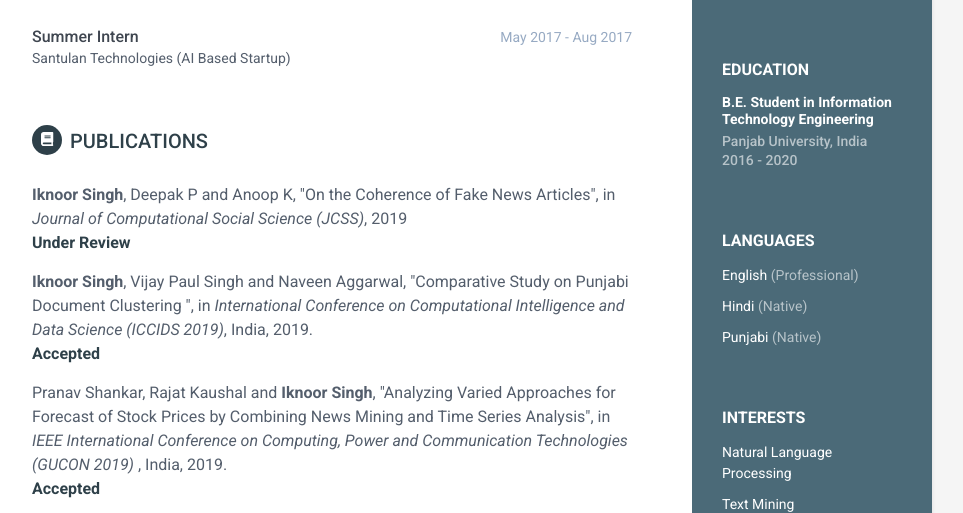
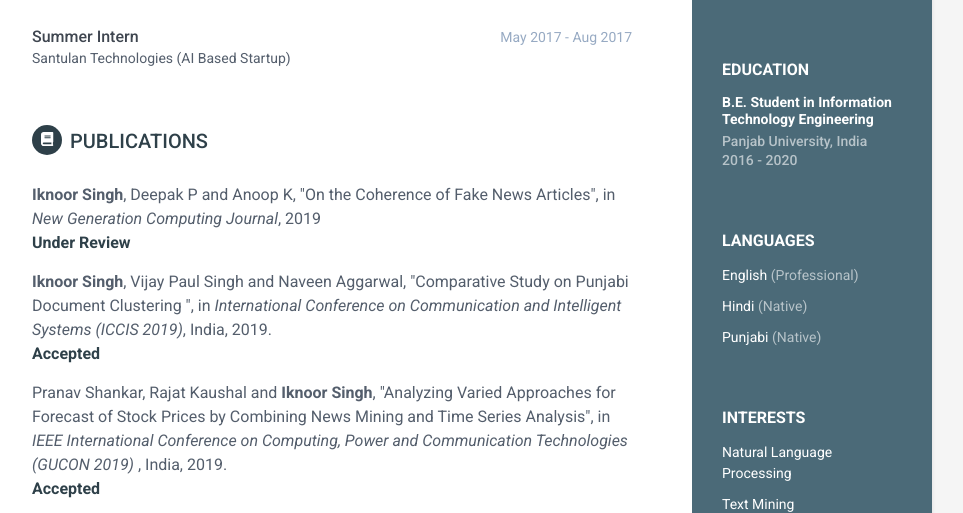
Before and after one commit to iknoorjobs/iknoorjobs.github.io, a plain HTML site: page index.html in a window 1280 px wide. Shown: the part 490-1003 px from the top of the page, without its empty margins (188-1151 px from the left). Drawn offline with Linux system fonts and the light colour scheme.

Commit message:
Update index.html

```diff
--- a/index.html
+++ b/index.html
@@ -138,11 +138,11 @@
                 <h2 class="section-title"><span class="icon-holder"><i class="fas fa-book"></i></span>Publications</h2>
 
                 <div class="item">
-                    <div class="project-title"><strong>Iknoor Singh</strong>, Deepak P and Anoop K, "On the Coherence of Fake News Articles", in <i>Journal of Computational Social Science (JCSS)</i>, 2019<br><a href="https://arxiv.org/abs/1906.11126"><strong>Under Review</strong></a></div>
+                    <div class="project-title"><strong>Iknoor Singh</strong>, Deepak P and Anoop K, "On the Coherence of Fake News Articles", in <i>New Generation Computing Journal</i>, 2019<br><a href="https://arxiv.org/abs/1906.11126"><strong>Under Review</strong></a></div>
                 </div><!--//item-->
 
                 <div class="item">
-                    <div class="project-title"><strong>Iknoor Singh</strong>, Vijay Paul Singh and Naveen Aggarwal, "Comparative Study on Punjabi Document Clustering	", in <i>International Conference on Computational Intelligence and Data Science (ICCIDS 2019)</i>, India, 2019.<br><a href="paper375.pdf"><strong>Accepted</strong></a></div>
+                    <div class="project-title"><strong>Iknoor Singh</strong>, Vijay Paul Singh and Naveen Aggarwal, "Comparative Study on Punjabi Document Clustering	", in <i>International Conference on Communication and Intelligent Systems (ICCIS 2019)</i>, India, 2019.<br><a href="paper375.pdf"><strong>Accepted</strong></a></div>
                 </div><!--//item-->
 
                 <div class="item">
```
